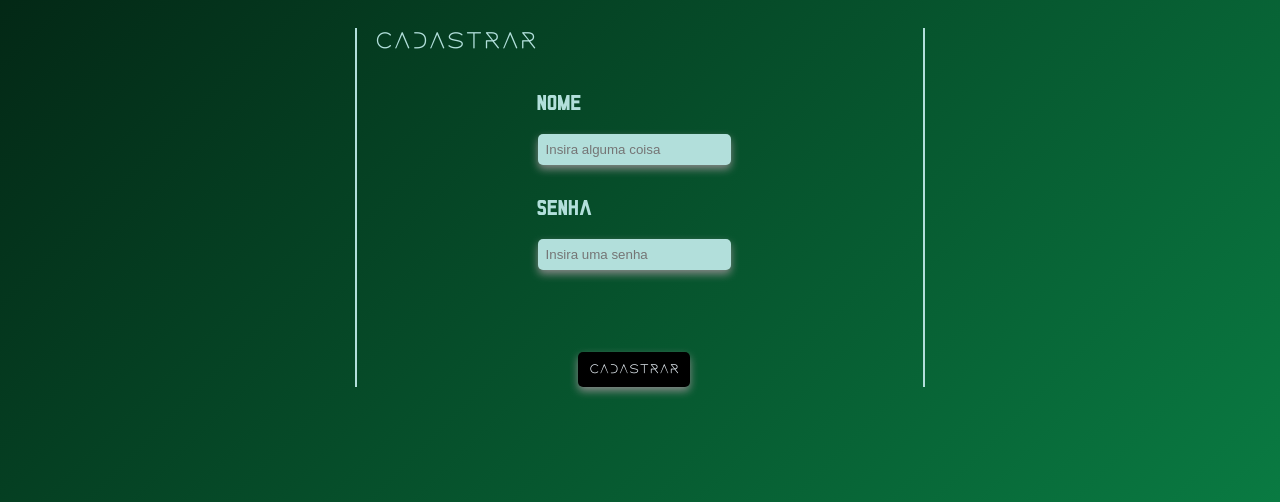
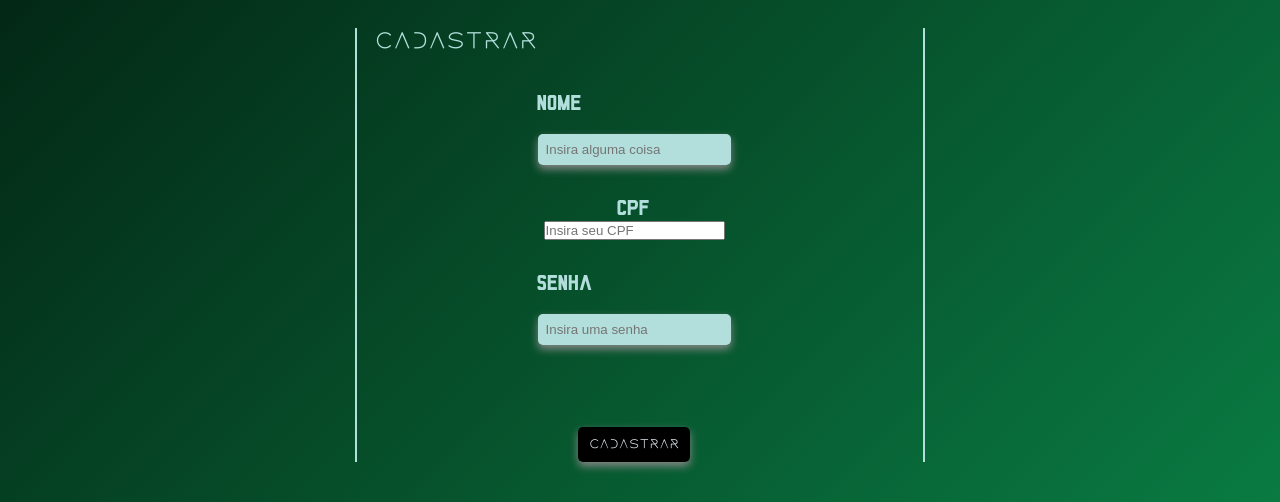
Before and after one commit to muriloschneider/trabalhoprog, a PHP site: page / in a window 1280 px wide. Shown: the part 191-693 px from the top of the page. Run offline with PHP 8.4, Linux system fonts and the light colour scheme.

Commit message:
Update index.php

```diff
--- a/At06 Prog/index.php
+++ b/At06 Prog/index.php
@@ -46,6 +46,9 @@
                 <div class="campoNome">
                     <label>Nome</label> <br> <input type="text" name="sla" placeholder="Insira alguma coisa">
                 </div>
+                <div class="campoCPF">
+                    <label>CPF</label> <br> <input type="text" name="sla" placeholder="Insira seu CPF">
+                </div>
                 <div class="campoSenha">
                     <label>Senha</label> <br> <input type="password" name="sla2" placeholder="Insira uma senha">
                 </div>
```
